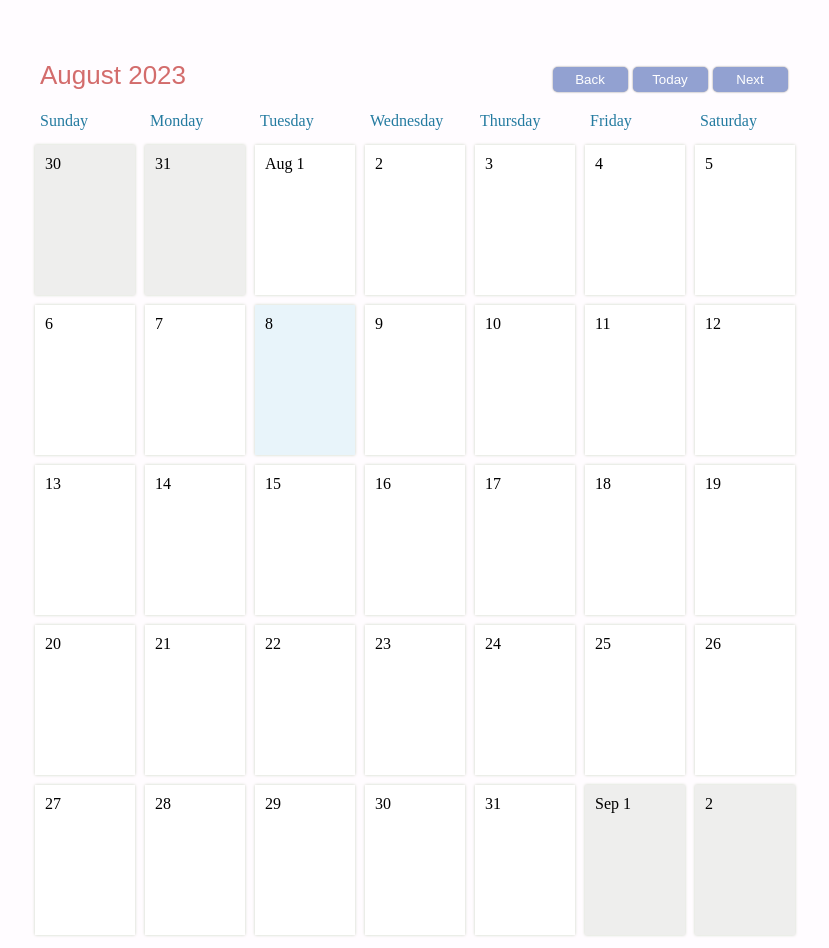
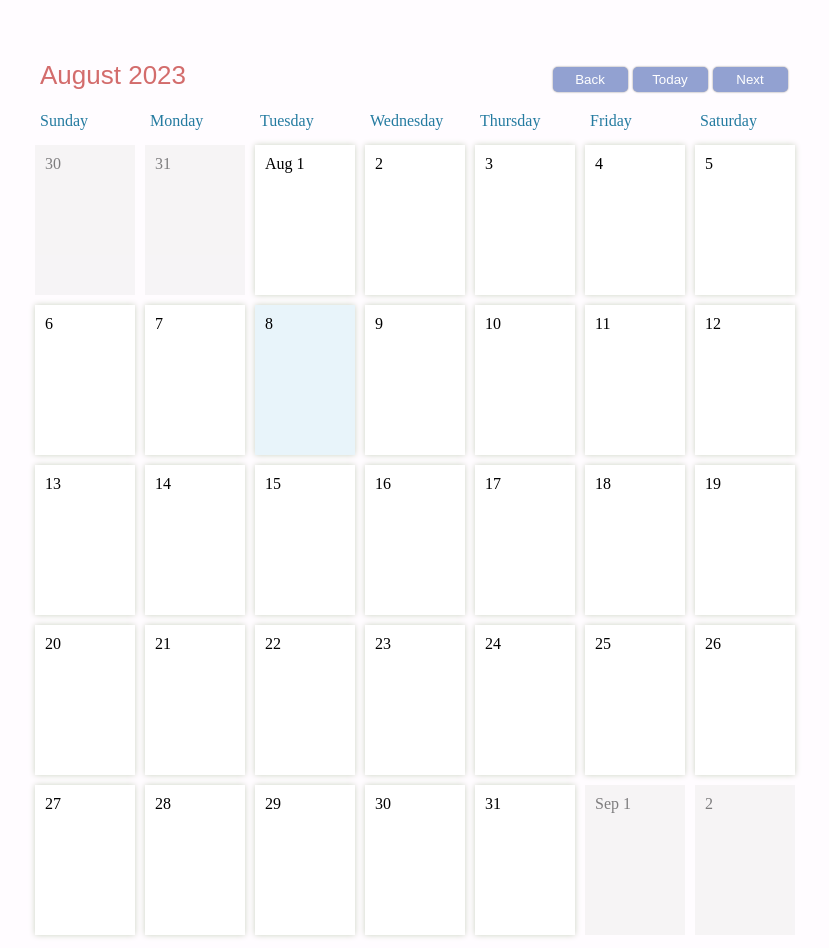
Before and after one commit to Virgarg7/MERN_CALENDAR, a React (Vite) app: page / in a window 1280 px wide. Shown: the whole page, without its empty margins (225-1054 px from the left). Built offline with nearby package versions, Linux system fonts and the light colour scheme.

Commit message:
Changed padding box style

```diff
--- a/src/style.css
+++ b/src/style.css
@@ -54,7 +54,7 @@ body {
     box-sizing: border-box;
     background-color: white;
     margin: 5px;
-    box-shadow: 0px 0px 3px #CBD4C2;
+    box-shadow: 0px 0px 6px #CBD4C2;
     display: flex;
     flex-direction: column;
     justify-content: space-between;
@@ -77,6 +77,8 @@ body {
   }
   .padding {
     background-color: #EEEEED;
+    opacity: .5;
+    box-shadow: none !important;
   }
   #newEventModal, #deleteEventModal {
     z-index: 20;
```
